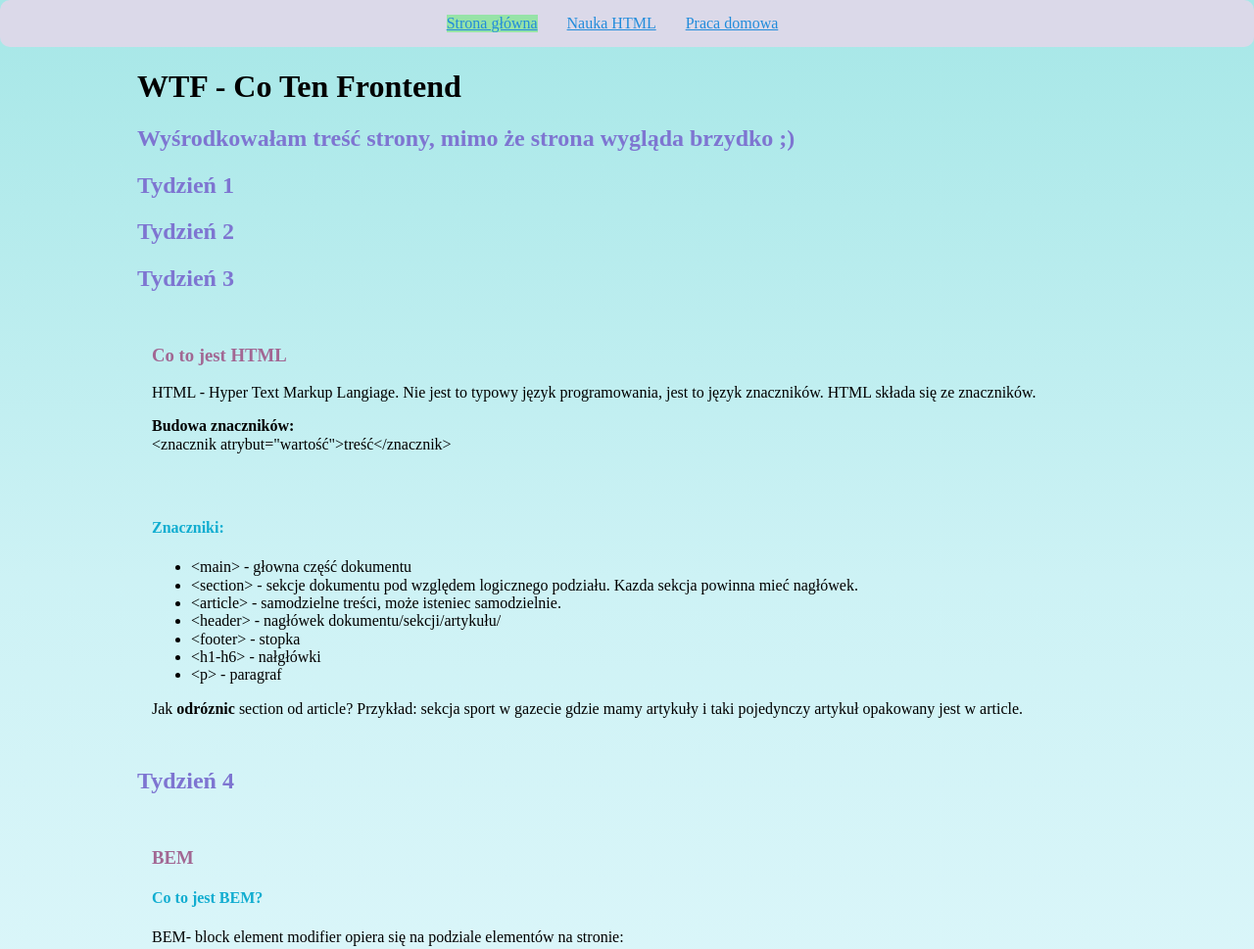
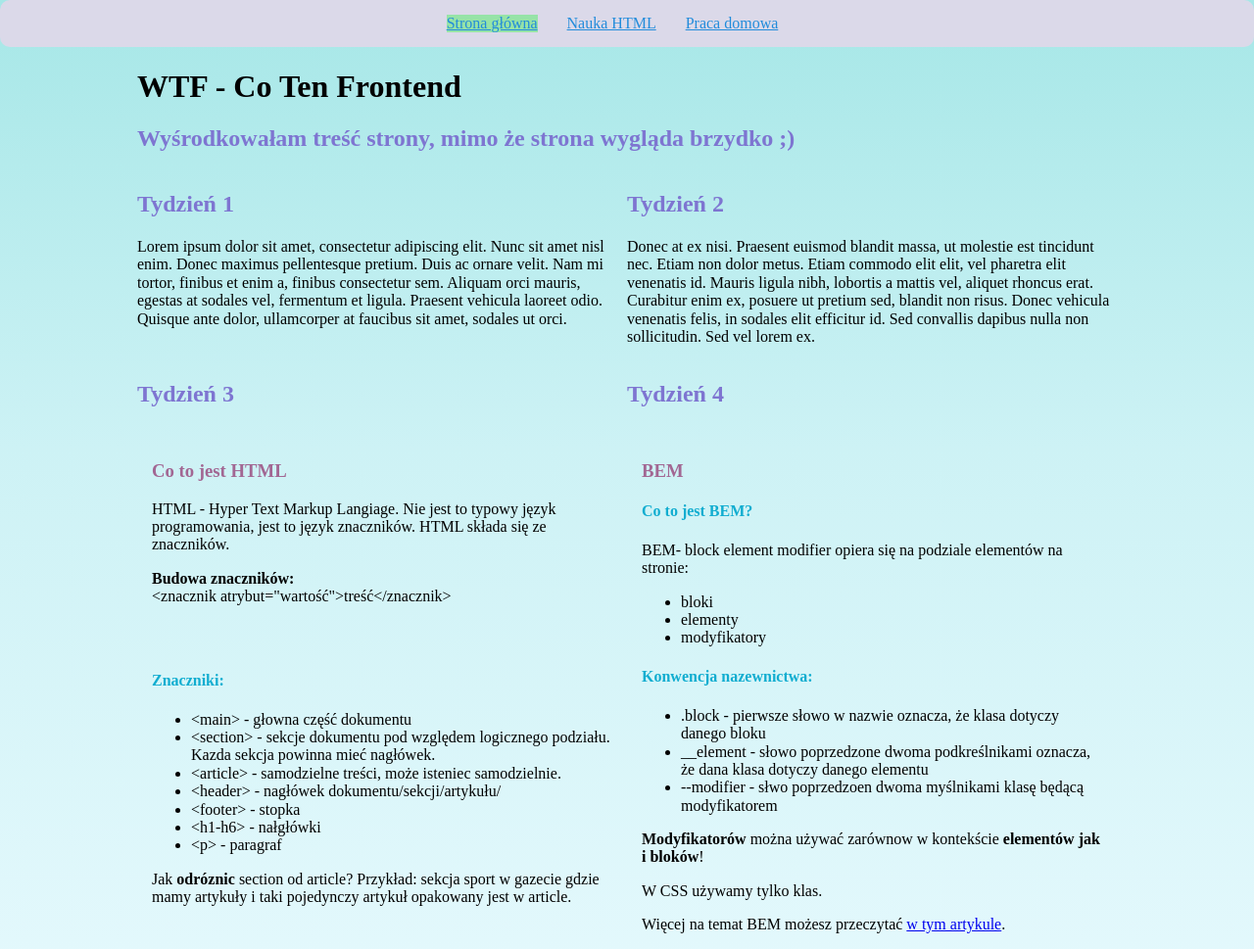
Before and after one commit to patrycjakurosz/homepage, a plain HTML site: page index.html in a window 1280 px wide. Shown: the top 969 px of the page at 98% size. Drawn offline with Linux system fonts and the light colour scheme.

Commit message:
adding a grid

```diff
--- a/css/style.css
+++ b/css/style.css
@@ -12,6 +12,22 @@ body {
   background: linear-gradient(180deg, rgba(166,231,231,1) 0%, rgba(136,224,231,0.4206932773109243) 44%, rgba(67,211,240,0.13778011204481788) 100%);
 
 }
+.article-1 {
+  grid-area: article-1;
+}
+
+.article-2 {
+  grid-area: article-2;
+}
+
+.article-3 {
+  grid-area: article-3;
+}
+
+.article-4 {
+  grid-area: article-4;
+}
+
 .container__article {
   padding: 15px;
 }
@@ -34,6 +50,15 @@ body {
 .main {
   max-width: 1000px;
   margin: 0 auto;
+  display: grid;
+  grid-template-areas: "main__header main__header"
+"article-1 article-2"
+"article-3 article-4";
+grid-template-columns: 1fr 1fr;
+}
+
+.main__header {
+  grid-area: main__header;
 }
 .menu {
   background: #dbd9e9;
--- a/index.html
+++ b/index.html
@@ -1,90 +1,141 @@
 <!DOCTYPE html>
 <html lang="pl">
-
   <head>
-    <meta charset="UTF-8">
-    <meta name="viewport" content="width=device-width, initial-scale=1.0">
+    <meta charset="UTF-8" />
+    <meta name="viewport" content="width=device-width, initial-scale=1.0" />
     <title>Document</title>
-    <link href="css/normalize.css" rel="stylesheet" type="text/css">
-    <link href="css/style.css" rel="stylesheet" type="text/css">
+    <link href="css/normalize.css" rel="stylesheet" type="text/css" />
+    <link href="css/style.css" rel="stylesheet" type="text/css" />
   </head>
 
   <body>
     <header class="header">
       <nav class="menu">
-            <a class="menu__item menu__item--homepage" href="index.html">Strona główna</a>
+        <a class="menu__item menu__item--homepage" href="index.html"
+          >Strona główna</a
+        >
         <a class="menu__item" href="nauka-html.html">Nauka HTML</a>
         <a class="menu__item" href="praca-domowa.html">Praca domowa</a>
       </nav>
     </header>
-    <main class = "main">
-        <header class = "main__header">
-        <h1 class = "header__h1">WTF - Co Ten Frontend</h1>
-        <h2 class = "header__h2 header__h2--js"></h2>
+    <main class="main">
+      <header class="main__header">
+        <h1 class="header__h1">WTF - Co Ten Frontend</h1>
+        <h2 class="header__h2 header__h2--js"></h2>
+      </header>
 
-        <section class="container">
+      <section class="container article-1">
         <h2 class="header__h2">Tydzień 1</h2>
+        <p class="container__paragraph">
+          Lorem ipsum dolor sit amet, consectetur adipiscing elit. Nunc sit amet
+          nisl enim. Donec maximus pellentesque pretium. Duis ac ornare velit.
+          Nam mi tortor, finibus et enim a, finibus consectetur sem. Aliquam
+          orci mauris, egestas at sodales vel, fermentum et ligula. Praesent
+          vehicula laoreet odio. Quisque ante dolor, ullamcorper at faucibus sit
+          amet, sodales ut orci.
+        </p>
       </section>
 
-        <section class="container">
+      <section class="container article-2">
         <h2 class="header__h2">Tydzień 2</h2>
+        <p class="container__paragraph">
+          Donec at ex nisi. Praesent euismod blandit massa, ut molestie est
+          tincidunt nec. Etiam non dolor metus. Etiam commodo elit elit, vel
+          pharetra elit venenatis id. Mauris ligula nibh, lobortis a mattis vel,
+          aliquet rhoncus erat. Curabitur enim ex, posuere ut pretium sed,
+          blandit non risus. Donec vehicula venenatis felis, in sodales elit
+          efficitur id. Sed convallis dapibus nulla non sollicitudin. Sed vel
+          lorem ex.
+        </p>
       </section>
 
-        <section class="container">
+      <section class="container article-3">
         <h2 class="header__h2">Tydzień 3</h2>
         <article class="container__article">
           <h3 class="header__h3">Co to jest HTML</h3>
-                <p class="container__paragraph">HTML - Hyper Text Markup Langiage. Nie jest to typowy język programowania, jest to język znaczników.
-                    HTML składa się ze znaczników.
-                <p class="container__paragraph"><b>Budowa znaczników:</b>
-                    <br>&lt;znacznik atrybut&equals;&quot;wartość&quot;&gt;treść&lt;&sol;znacznik&gt;
+          <p class="container__paragraph">
+            HTML - Hyper Text Markup Langiage. Nie jest to typowy język
+            programowania, jest to język znaczników. HTML składa się ze
+            znaczników.
+          </p>
+
+          <p class="container__paragraph">
+            <b>Budowa znaczników:</b> <br />&lt;znacznik
+            atrybut&equals;&quot;wartość&quot;&gt;treść&lt;&sol;znacznik&gt;
           </p>
         </article>
         <article class="container__article">
           <h4 class="header__h4">Znaczniki:</h4>
           <ul class="coinainer__list">
-                    <li class="container__list--item">&lt;main&gt; - głowna część dokumentu</li>
-                    <li class="container__list--item">&lt;section&gt; - sekcje dokumentu pod względem logicznego podziału. Kazda sekcja powinna mieć
-                    nagłówek.</li>
-                    <li class="container__list--item">&lt;article&gt; - samodzielne treści, może isteniec samodzielnie.</li>
+            <li class="container__list--item">
+              &lt;main&gt; - głowna część dokumentu
+            </li>
+            <li class="container__list--item">
+              &lt;section&gt; - sekcje dokumentu pod względem logicznego
+              podziału. Kazda sekcja powinna mieć nagłówek.
+            </li>
+            <li class="container__list--item">
+              &lt;article&gt; - samodzielne treści, może isteniec samodzielnie.
+            </li>
 
-                <li class="container__list--item">&lt;header&gt; - nagłówek dokumentu/sekcji/artykułu/</li>
+            <li class="container__list--item">
+              &lt;header&gt; - nagłówek dokumentu/sekcji/artykułu/
+            </li>
             <li class="container__list--item">&lt;footer&gt; - stopka</li>
             <li class="container__list--item">&lt;h1-h6&gt; - nałgłówki</li>
             <li class="container__list--item">&lt;p&gt; - paragraf</li>
           </ul>
-            <p class="container__paragraph">Jak <b>odróznic</b> section od article? Przykład: sekcja sport w gazecie gdzie mamy artykuły i taki pojedynczy artykuł opakowany
-                jest w article.</p>
-
+          <p class="container__paragraph">
+            Jak <b>odróznic</b> section od article? Przykład: sekcja sport w
+            gazecie gdzie mamy artykuły i taki pojedynczy artykuł opakowany jest
+            w article.
+          </p>
         </article>
       </section>
-        <section class="container">
+      <section class="container article-4">
         <h2 class="header__h2">Tydzień 4</h2>
         <article class="container__article">
           <h3 class="header__h3">BEM</h3>
           <h4 class="header__h4">Co to jest BEM?</h4>
-                <p class="container__paragraph">BEM- block element modifier opiera się na podziale elementów na stronie:</p>
+          <p class="container__paragraph">
+            BEM- block element modifier opiera się na podziale elementów na
+            stronie:
+          </p>
           <ul class="coinainer__list">
-                    <li class="container__list--item">bloki </li>
+            <li class="container__list--item">bloki</li>
             <li class="container__list--item">elementy</li>
             <li class="container__list--item">modyfikatory</li>
           </ul>
           <h4 class="header__h4">Konwencja nazewnictwa:</h4>
           <ul class="container__list">
-                    <li class="container__list--item">.block - pierwsze słowo w nazwie oznacza, że klasa dotyczy danego bloku</li>
-                    <li class="container__list--item">__element - słowo poprzedzone dwoma podkreślnikami oznacza, że dana klasa dotyczy danego elementu</li>
-                    <li class="container__list--item">--modifier - słwo poprzedzoen dwoma myślnikami klasę będącą modyfikatorem</li>
+            <li class="container__list--item">
+              .block - pierwsze słowo w nazwie oznacza, że klasa dotyczy danego
+              bloku
+            </li>
+            <li class="container__list--item">
+              __element - słowo poprzedzone dwoma podkreślnikami oznacza, że
+              dana klasa dotyczy danego elementu
+            </li>
+            <li class="container__list--item">
+              --modifier - słwo poprzedzoen dwoma myślnikami klasę będącą
+              modyfikatorem
+            </li>
           </ul>
-                <p class="container__paragraph"><b>Modyfikatorów</b> można używać zarównow w kontekście <b>elementów jak i bloków</b>!</p>
+          <p class="container__paragraph">
+            <b>Modyfikatorów</b> można używać zarównow w kontekście
+            <b>elementów jak i bloków</b>!
+          </p>
           <p class="container__paragraph">W CSS używamy tylko klas.</p>
-                <p class="container__paragraph">Więcej na temat BEM możesz przeczytać <a class="menu-item" href= "http://getbem.com/naming/">w tym artykule</a>.</p>
+          <p class="container__paragraph">
+            Więcej na temat BEM możesz przeczytać
+            <a class="menu-item" href="http://getbem.com/naming/"
+              >w tym artykule</a
+            >.
+          </p>
         </article>
       </section>
     </main>
-    <footer class= "footer">
-        Strona domowa- nauka HTML
-    </footer>
+    <footer class="footer">Strona domowa- nauka HTML</footer>
     <script src="js/main.js"></script>
   </body>
-
 </html>
```
Lines whose indentation alone changed are shown as unchanged.
